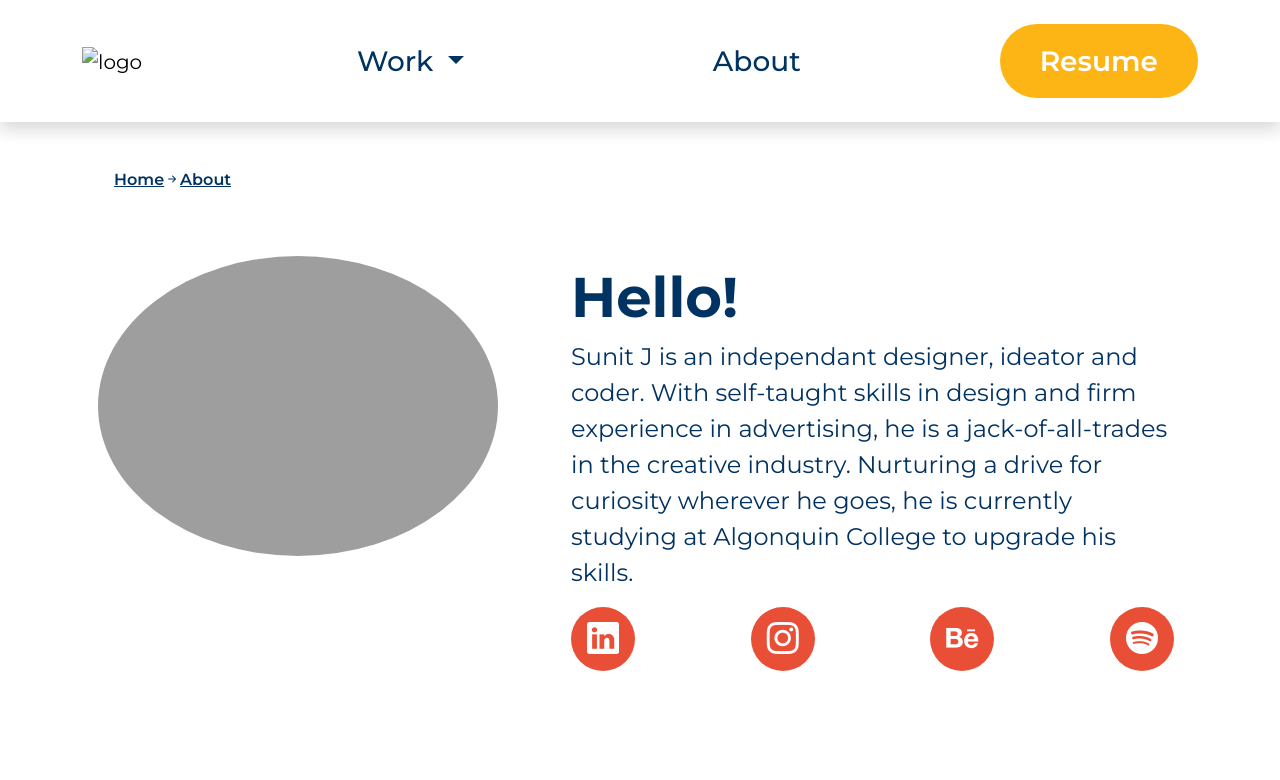
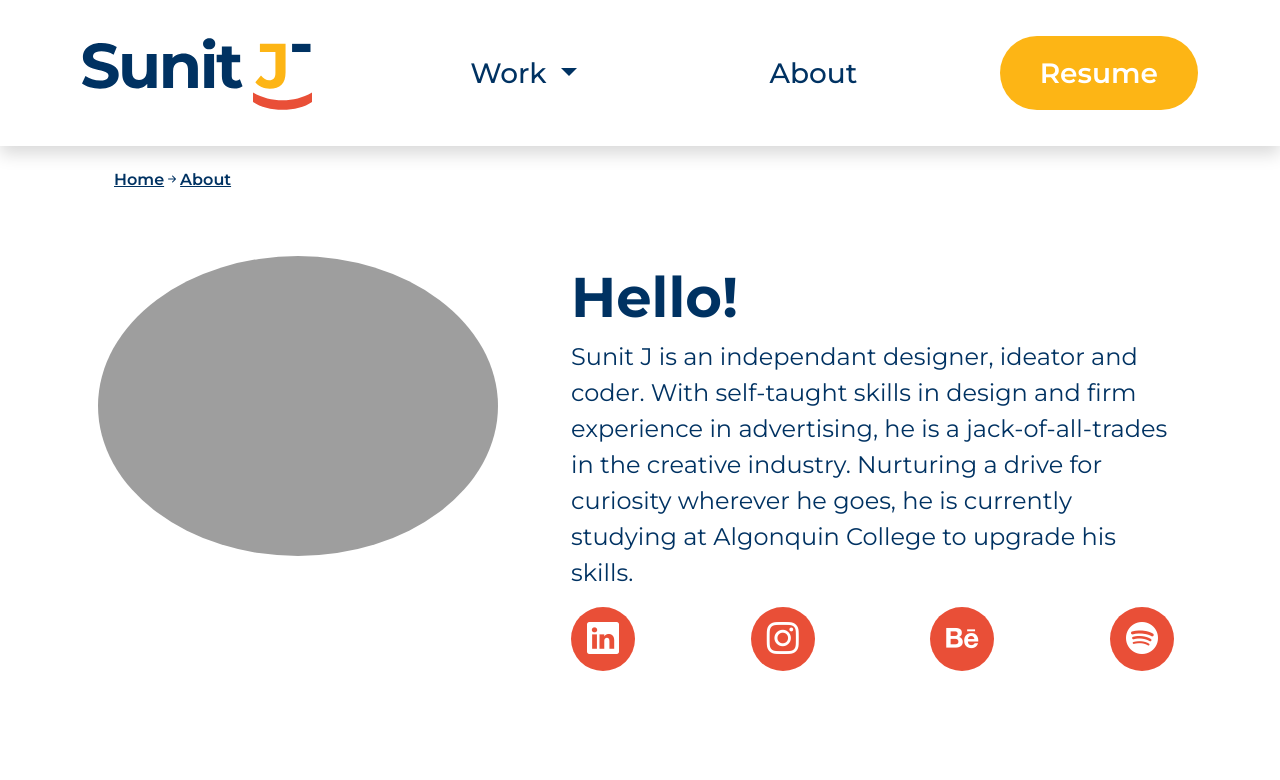
Before and after one commit to joseph0293/portfolio, a plain HTML site: page about.html in a window 1280 px wide. Shown: the top 780 px of the page. Drawn offline with nearby package versions, Linux system fonts and the light colour scheme; the site is published under a folder, as on GitHub Pages, so addresses that start at the root find nothing.

Commit message:
removes slash for image to appear

```diff
--- a/about.html
+++ b/about.html
@@ -34,7 +34,7 @@
         <nav class="fixed-top navbar navbar-expand-lg bg-white shadow py-lg-2">
             <div class="container javanav">
                 <a class="d-lg-none navbar-brand ps-3 ps-sm-0" href="index.html">
-                    <img class="logo1" src="/images/logo.svg" alt="logo" width="220" height="120">
+                    <img class="logo1" src="images/logo.svg" alt="logo" width="220" height="120">
                 </a>
                 <!-- Change span to 3 empty spans for custom hamburger to X -->
                 <button class="navbar-toggler collapsed border-0 d-lg-none" type="button" data-bs-toggle="collapse"
@@ -48,7 +48,7 @@
                     <!-- Logo for desktop only -->
                     <div>
                         <a class="d-none d-lg-block navbar-brand" href="index.html">
-                            <img id="logodesktop" src="/images/logo.svg" alt="logo" width="230" height="120"
+                            <img id="logodesktop" src="images/logo.svg" alt="logo" width="230" height="120"
                                 onmouseover="hover(this);" onmouseout="hoverOut(this)">
                         </a>
                     </div>
```
Also changed, not shown: amazinggreys.html (+2 -2 lines), artdirection.html (+2 -2 lines), breadytogo.html (+2 -2 lines), britannia.html (+2 -2 lines), langfordtown.html (+2 -2 lines), ntorq.html (+2 -2 lines), photography.html (+2 -2 lines), portfoliosite.html (+2 -2 lines), uxdesign.html (+2 -2 lines).
